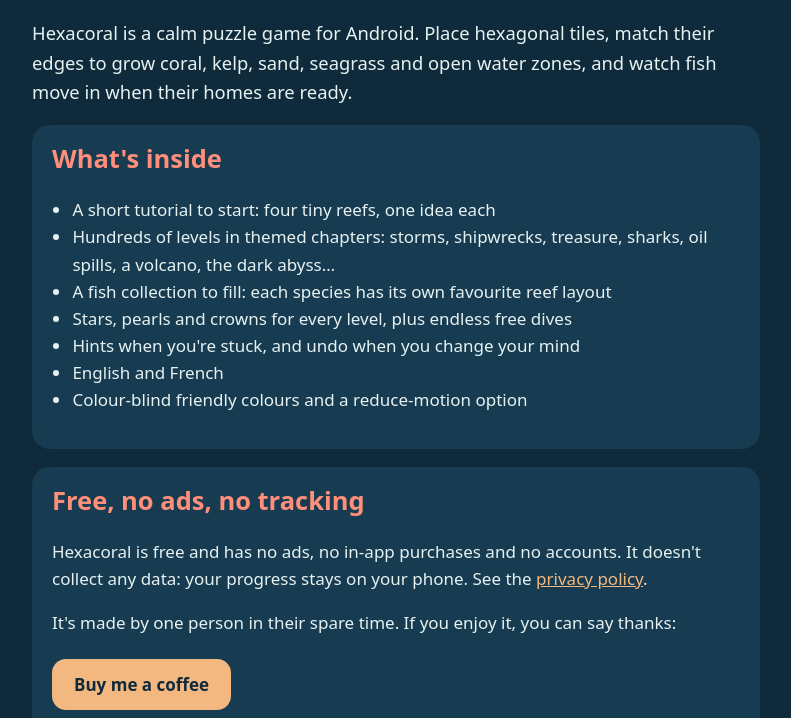
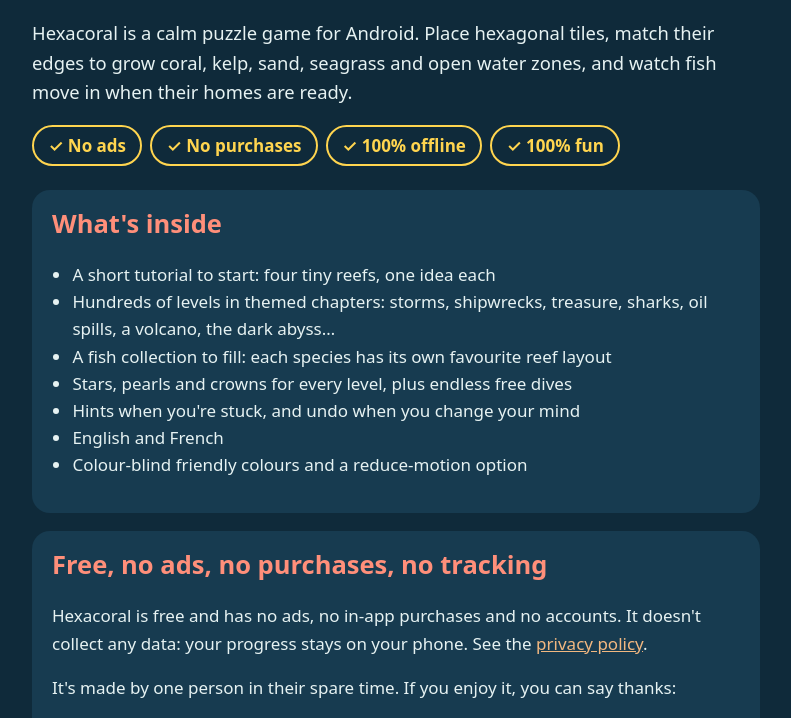
Before and after one commit to SebastienSyd/hexacoral-docs, a plain HTML site: page index.html in a window 1280 px wide. Shown: the part 555-1273 px from the top of the page, without its empty margins (244-1035 px from the left). Drawn offline with Linux system fonts and the light colour scheme.

Commit message:
Home: No ads · No purchases · 100% offline · 100% fun, up top
Co-Authored-By: Claude Opus 5.5 <noreply@anthropic.com>

```diff
--- a/index.html
+++ b/index.html
@@ -14,6 +14,7 @@
 <main>
   <h1>Grow a coral reef, one hexa at a time</h1>
   <p class="lead">Hexacoral is a calm puzzle game for Android. Place hexagonal tiles, match their edges to grow coral, kelp, sand, seagrass and open water zones, and watch fish move in when their homes are ready.</p>
+  <p class="promise"><span>✓ No ads</span> <span>✓ No purchases</span> <span>✓ 100% offline</span> <span>✓ 100% fun</span></p>
 
   <div class="card">
     <h2>What's inside</h2>
@@ -29,7 +30,7 @@
   </div>
 
   <div class="card">
-    <h2>Free, no ads, no tracking</h2>
+    <h2>Free, no ads, no purchases, no tracking</h2>
     <p>Hexacoral is free and has no ads, no in-app purchases and no accounts. It doesn't collect any data: your progress stays on your phone. See the <a href="privacy.html">privacy policy</a>.</p>
     <p>It's made by one person in their spare time. If you enjoy it, you can say thanks:</p>
     <a class="button" href="https://buymeacoffee.com/sebastiensyd">Buy me a coffee</a>
--- a/style.css
+++ b/style.css
@@ -35,3 +35,5 @@ h1 { font-size: 2rem; margin-top: 0.4em; }
 .muted { color: var(--muted); font-size: 0.95rem; }
 footer { text-align: center; color: var(--muted); font-size: 0.9rem; padding: 24px 16px 40px; }
 ul { padding-left: 1.2em; }
+.promise { display: flex; flex-wrap: wrap; gap: 0.5rem; margin: 1rem 0 1.5rem; }
+.promise span { border: 2px solid var(--star); color: var(--star); border-radius: 999px; padding: 0.3rem 0.9rem; font-weight: 600; }
```
